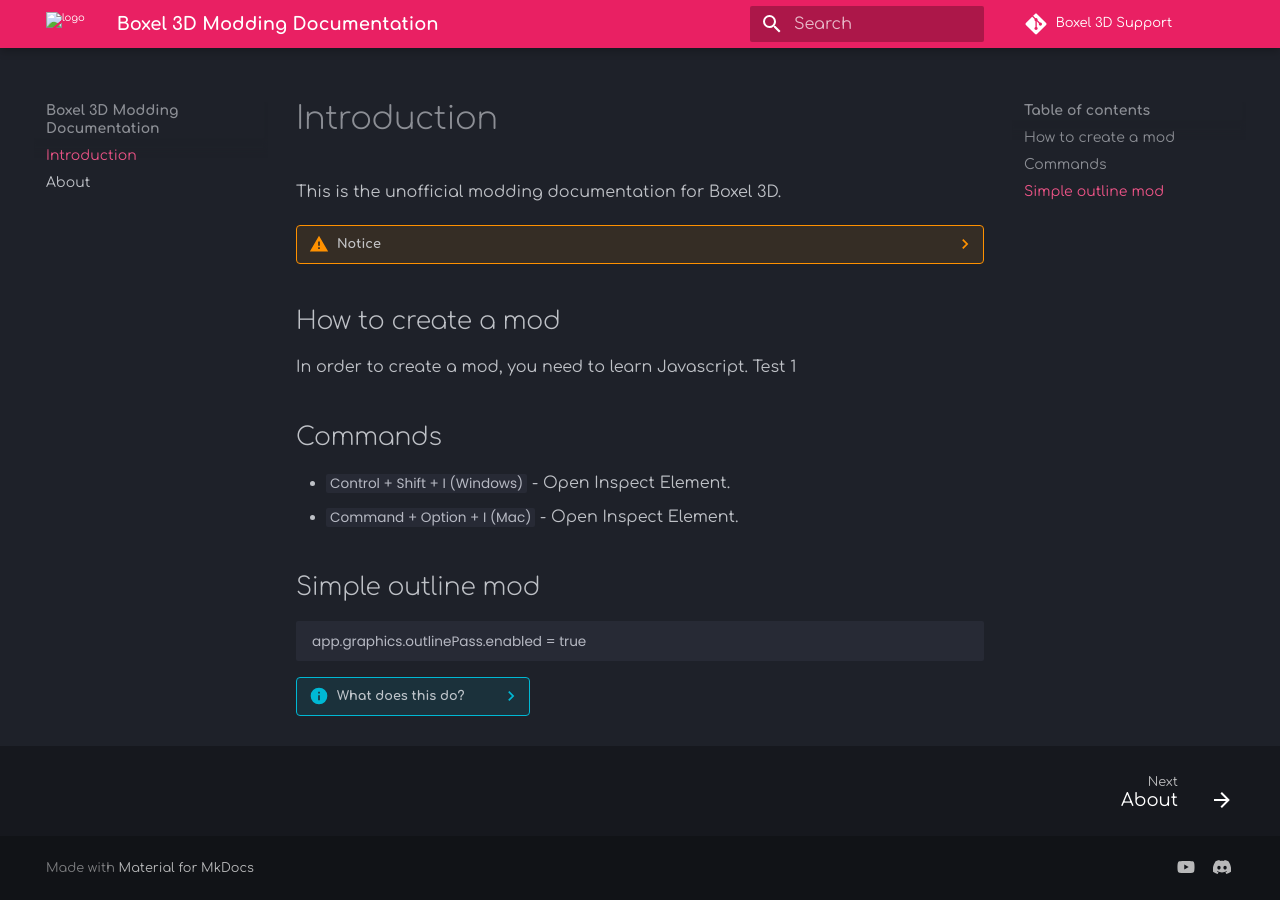
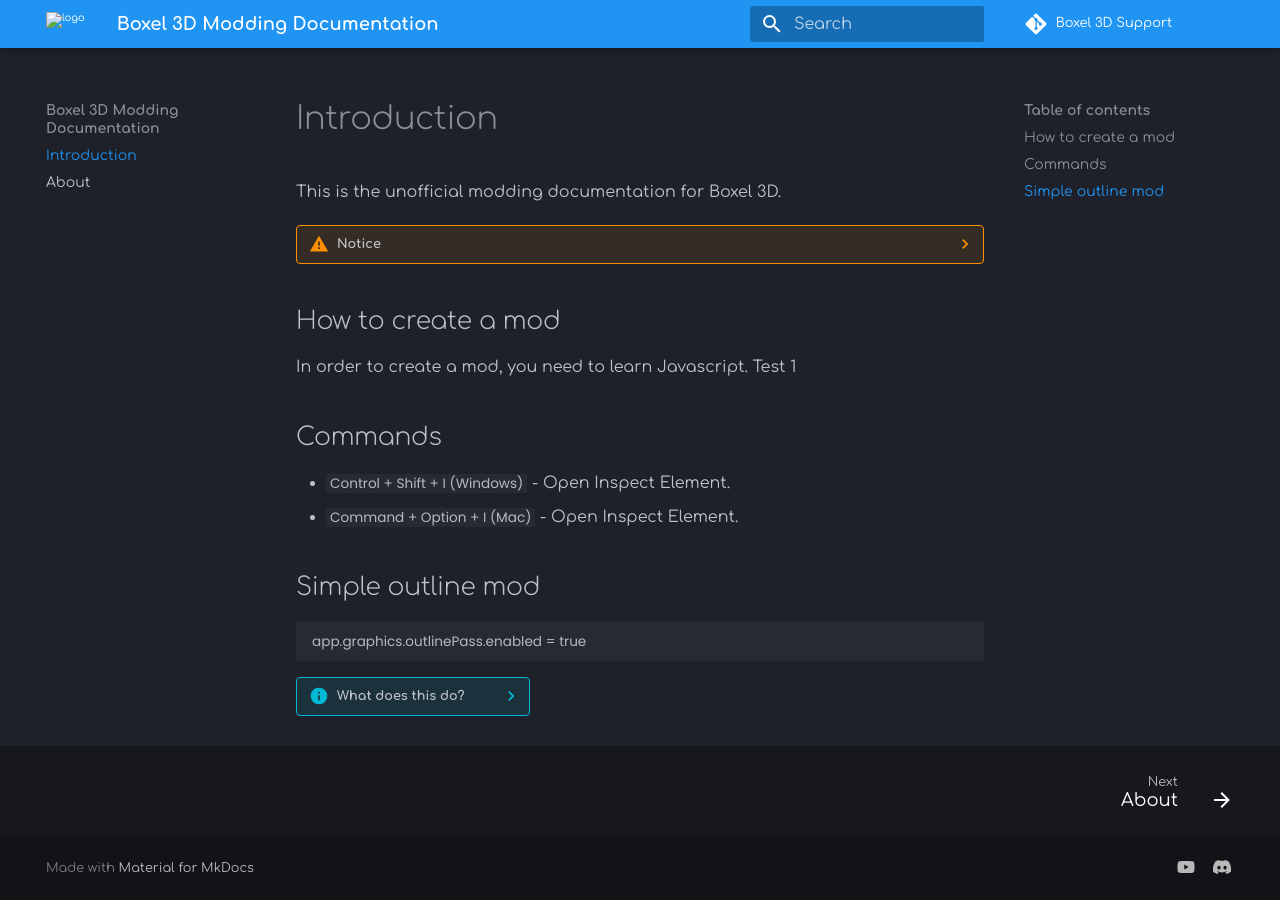
Before and after one commit to doppl3r/boxel-3d-support, an MkDocs documentation site: the page built from docs/index.md, in a window 1280 px wide. Built offline with MkDocs 1.6.1 and Material for MkDocs 9.7.7, drawn with Linux system fonts in a browser that asks for light colours; comment, search, counter and statistics services are not loaded.

Commit message:
Changed header colors

```diff
--- a/mkdocs.yml
+++ b/mkdocs.yml
@@ -23,7 +23,7 @@
     - navigation.footer
   palette:
     scheme: slate
-    primary: pink
+    primary: blue
     accent: cyan
   logo: images/Icon1.png
   font:
```
